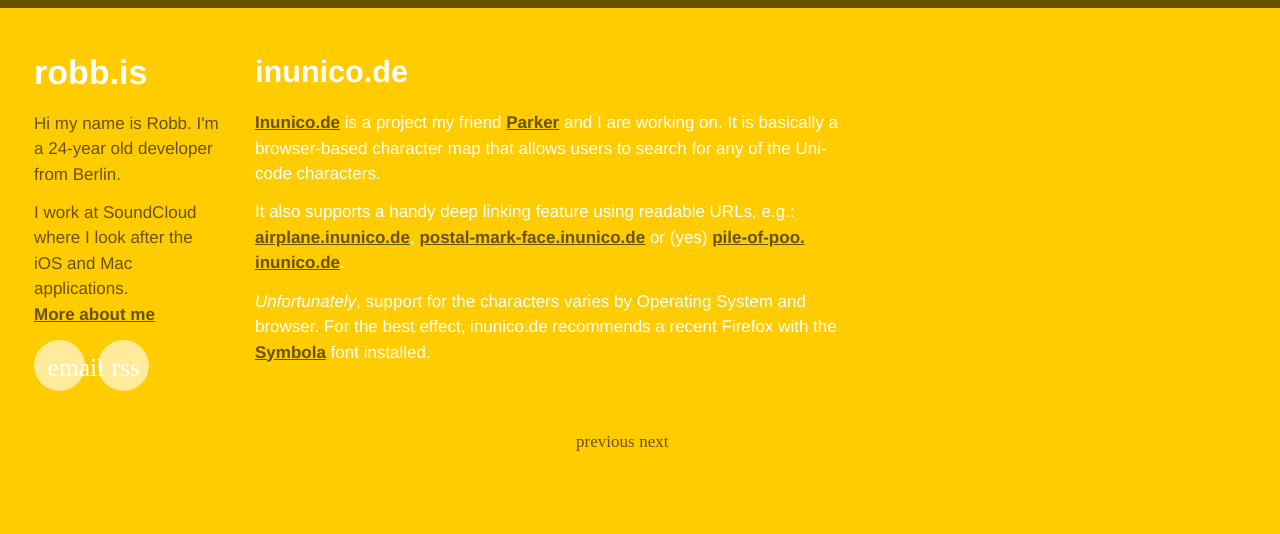
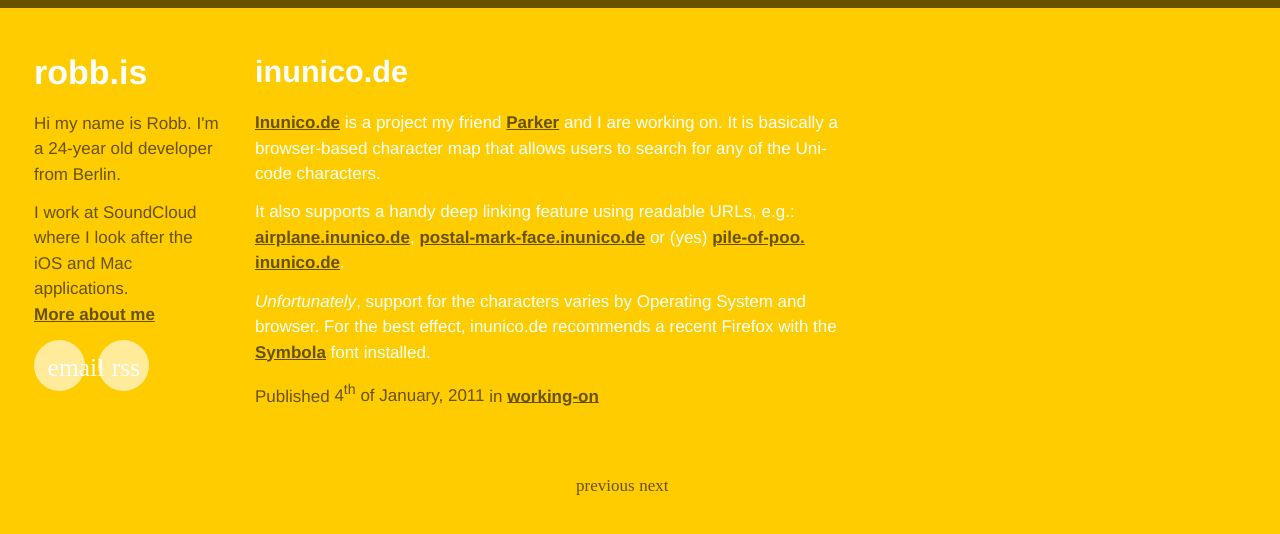
Before and after one commit to orta/robb.is, a Jekyll site: the page built from _posts/2011-01-04-inunico.de.md, in a window 1280 px wide. Shown: the top 534 px of the page. Built offline with Jekyll 4.4.1, drawn with Linux system fonts in a browser that asks for light colours; some web fonts are replaced.

Commit message:
Adding posting date to the bottom of full posts

```diff
--- a/_includes/aside.html
+++ b/_includes/aside.html
@@ -3,10 +3,10 @@
     <a href="/">robb.is</a>
   </h1>
 
-  <p>
+  <p class="light">
     Hi my name is Robb. I'm a 24-year old developer from Berlin.
   </p>
-  <p>
+  <p class="light">
     I work at SoundCloud where I look after the iOS and Mac applications.<br>
     <a href="/who-exactly?">More about me</a>
   </p>
--- a/_includes/preview.html
+++ b/_includes/preview.html
@@ -21,4 +21,30 @@
       {{ post.content }}
     {% endif %}
   </section>
+
+  {% if post == page and post.date %}
+  {% capture day %}{{ post.date | date: '%d' }}{% endcapture %}
+
+  {% if day == '01' or day == '21' or day == '31' %}
+  {% assign sup = 'st' %}
+  {% elsif day == '02' or day == '22' or day == '32' %}
+  {% assign sup = 'nd' %}
+  {% else %}
+  {% assign sup = 'th' %}
+  {% endif %}
+
+  <section class="small light">
+    <p>
+      Published
+      <time datetime="{{ post.date | date: '%Y-%m-%d' }}">
+        {{ post.date | date: '%d' | plus: 0 }}<sup>{{ sup }}</sup>
+        of {{ post.date | date: '%B, %Y'}}
+      </time>
+      in
+      <a href="/{{ page.category}}">
+        {{ page.category}}
+      </a>
+    </p>
+  </section>
+  {% endif %}
 </article>
--- a/css/default.css
+++ b/css/default.css
@@ -118,8 +118,6 @@
   width: 14rem;
 
   padding: 2rem 1em 2em 2em;
-
-  color: rgba(0, 0, 0, 0.6);
 }
 
 aside ul.bubbles {
@@ -270,6 +268,10 @@
   color:      #000000;
 }
 
+.light {
+  color: rgba(0, 0, 0, 0.6);
+}
+
 /* Images */
 
 img.left {
```
